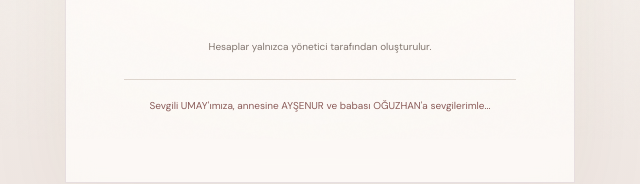
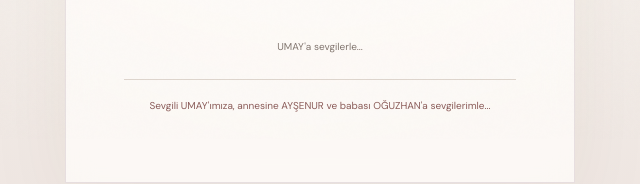
Before and after one commit to AbdurrahmanOzmen/umay-dijital-anilar, a plain HTML site: page index.html in a window 1280 px wide. Shown: the part 661-845 px from the top of the page, 320-960 px from the left. Drawn offline with nearby package versions, Linux system fonts and the light colour scheme.

Commit message:
Update footer message in index.html

```diff
--- a/index.html
+++ b/index.html
@@ -29,7 +29,7 @@
         </div>
         <p id="gateError" class="error" role="status"></p>
       </form>
-      <p class="tiny">Hesaplar yalnızca yönetici tarafından oluşturulur. </p>
+      <p class="tiny">UMAY'a sevgilerle... </p>
       <p class="security-note"> Sevgili UMAY'ımıza, annesine AYŞENUR ve babası OĞUZHAN'a sevgilerimle...</p>
     </div>
   </div>
```
